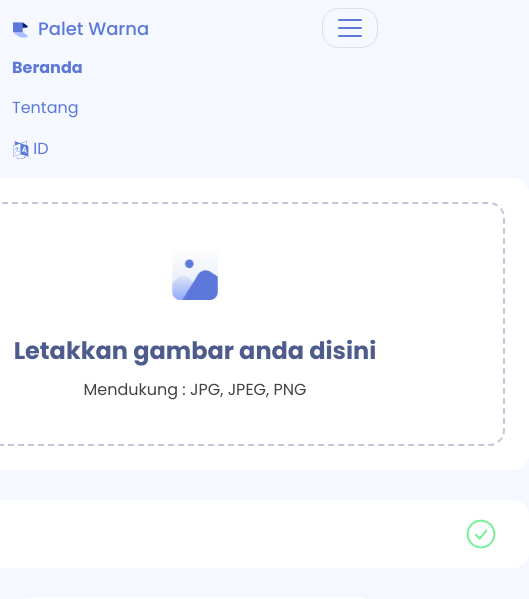
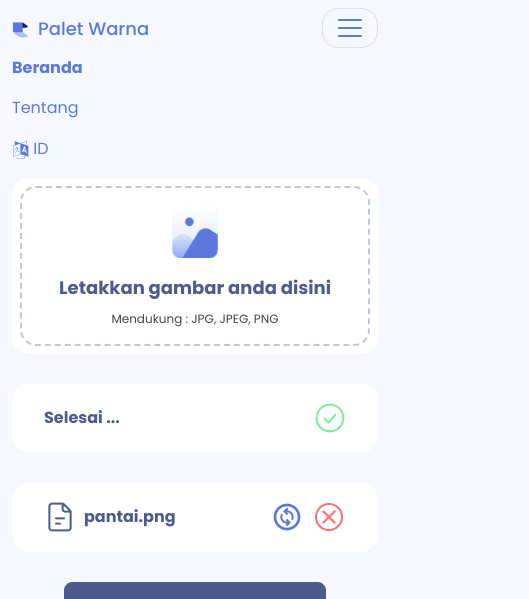
Before and after one commit to ridwan-p/color-palette, a React (Create React App) app: page / in a window 390 px wide. Shown: the top 599 px of the page, 529 px wide, since content can reach past the window. Built offline with nearby package versions, Linux system fonts and the light colour scheme.

Commit message:
responsive

```diff
--- a/src/components/form/FileUpload.module.scss
+++ b/src/components/form/FileUpload.module.scss
@@ -39,4 +39,24 @@
     &-support {
         color: $gray-900;
     }
+
+    // Small devices (landscape phones, less than 768px)
+    @media (max-width: 767.98px) {
+        & {
+            min-width: 100%;
+            padding: 8px;
+            width: 100%;
+            &-container {
+                padding: 16px;
+                gap: 16px;
+                text-align: center;
+            }
+            &-title {
+                font-size: 18px;
+            }
+            &-support {
+                font-size: 12px;
+            }
+        }
+     }
 }
--- a/src/components/form/ProgressBar.module.scss
+++ b/src/components/form/ProgressBar.module.scss
@@ -31,4 +31,12 @@
             background-color: $blue-600;
         }
     }
+
+
+    // Small devices (landscape phones, less than 768px)
+    @media (max-width: 767.98px) {
+        & {
+            min-width: 100%;
+        }
+     }
 }
```
